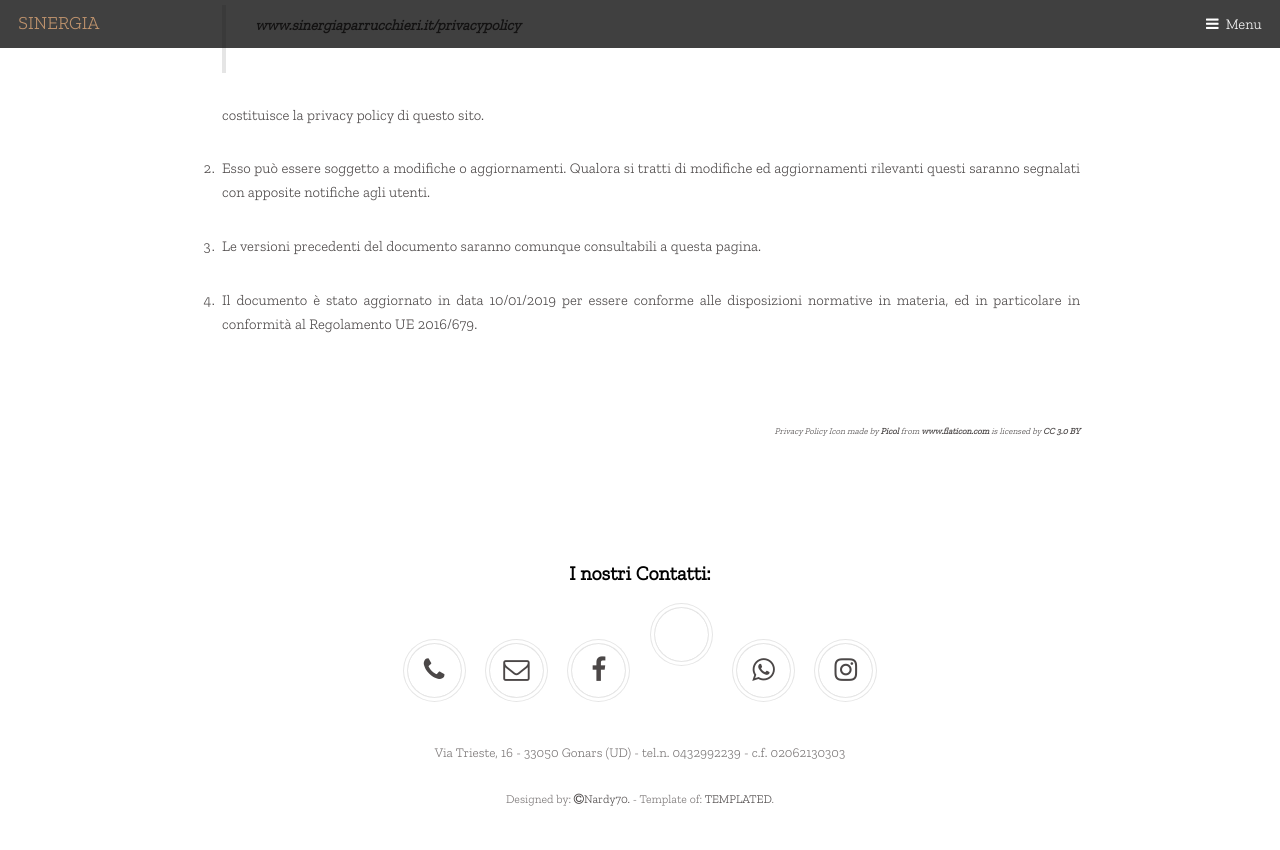
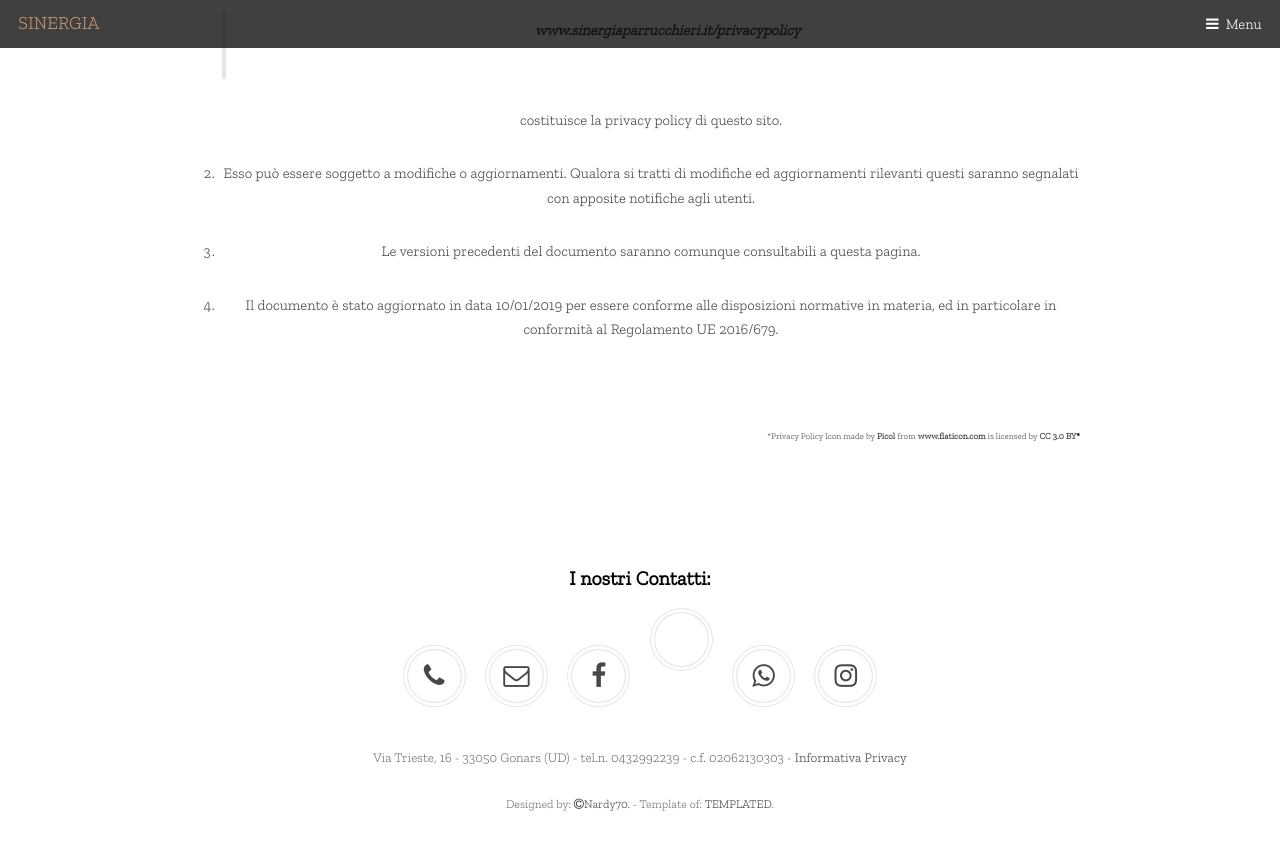
Before and after one commit to nardy70/sinergiaweb, a Jekyll site: the page built from privacypolicy.md, in a window 1280 px wide and 900 px high, scrolled down 7261 px. Shown: the top 850 px of the window. Built offline with Jekyll 4.4.1, drawn with Linux system fonts in a browser that asks for light colours; comment, search, counter and statistics services are not loaded; a style sheet for code colours, icons or effects is not loaded.

Commit message:
privacy footer

```diff
--- a/_includes/footer.html
+++ b/_includes/footer.html
@@ -10,7 +10,8 @@
 			<li><a href="https://api.whatsapp.com/send?phone=393894919110" target="_blank" class="fa fa-whatsapp"></a></li>
 			<li><a href="https://www.instagram.com/sinergiaparrucchieri" target="_blank" class="fa fa-instagram"></a></li>
 		</ul>
-		<p>Via Trieste, 16 - 33050 Gonars (UD) - tel.n. 0432992239 - c.f. 02062130303</p>
+		<p>Via Trieste, 16 - 33050 Gonars (UD) - tel.n. 0432992239 - c.f. 02062130303 - <a href="/privacypolicy">Informativa
+				Privacy</a></p>
 		<p class="copyright">Designed by: <a href="mailto://develop@sinergiaparrucchieri.it"
 				class="icon fa-copyright">Nardy70.</a> - Template of: <a href="https://templated.co"
 				target="_blank">TEMPLATED</a>.</p>
--- a/privacypolicy.md
+++ b/privacypolicy.md
@@ -22,13 +21,14 @@ sitemap:
 6. Se l'utente ha meno di 16 anni, ai sensi dell'art.8, c.1 regolamento UE 2016/679, dovrà legittimare il suo consenso attraverso l'autorizzazione dei genitori o di chi ne fa le veci.
 
 #### I - TRATTAMENTO DEI DATI
+
 {:.align-center}
 
 #### 1 - Titolare dei Dati
 
 1. Il titolare del trattamento è la persona fisica o giuridica, l'autorità pubblica, il servizio o altro organismo che, singolarmente o insieme ad altri, determina le finalità e i mezzi del trattamento di dati personali. Si occupa anche dei profili sulla sicurezza.
 
-2. Relativamente al presente sito web il titolare del trattamento è: Impresa Pelo Matto s.n.c. di Gerion Mariangela e Didone' Sabina, e per ogni chiarimento o esercizio dei diritti dell'utente potrà contattarlo al seguente indirizzo mail: **[info@sinergiaparrucchieri.it.](mailto://info@sinergiaparrucchieri.it){:target="_blank"}**
+2. Relativamente al presente sito web il titolare del trattamento è: Impresa Pelo Matto s.n.c. di Gerion Mariangela e Didone' Sabina, e per ogni chiarimento o esercizio dei diritti dell'utente potrà contattarlo al seguente indirizzo mail: **[info@sinergiaparrucchieri.it.](mailto://info@sinergiaparrucchieri.it){:target="\_blank"}**
 
 #### 2 - Responsabile del trattamento dati
 
@@ -43,6 +43,7 @@ sitemap:
 2. In caso di necessità, i dati connessi al servizio newsletter possono essere trattati dal responsabile del trattamento o soggetti da esso incaricati a tal fine presso la relativa sede.
 
 #### II - COOKIES
+
 {:.align-center}
 
 #### 1 - Tipo di Cookies
@@ -53,7 +54,7 @@ sitemap:
 
 3. I cookies non registrano alcuna informazione personale e gli eventuali dati identificabili non verranno memorizzati. Se si desidera, è possibile impedire il salvataggio di alcuni o tutti i cookie. Tuttavia, in questo caso l'utilizzo del sito e dei servizi offerti potrebbe risultarne compromesso. Per procedere senza modificare le opzioni relative ai cookies è sufficiente continuare con la navigazione.
 
-	Di seguito le tipologie di cookies di cui il sito fa uso:
+   Di seguito le tipologie di cookies di cui il sito fa uso:
 
 #### 2 - Cookies tecnici
 
@@ -94,17 +95,19 @@ sitemap:
 3. Si applicherà l'articolo 22 del Regolamento UE 2016/679 e l'articolo 122 del Codice in materia di protezione dei dati.
 
 #### III - DATI TRATTATI
+
 {:.align-center}
 
 #### 1 - Modalità trattamento dati
 
 1. Come tutti i siti web anche il presente sito fa uso di log files nei quali vengono conservate informazioni raccolte in maniera automatizzata durante le visite degli utenti. Le informazioni raccolte potrebbero essere le seguenti:
-  - indirizzo internet protocol (IP);
-  - tipo di browser e parametri del dispositivo usato per connettersi al sito;
-  - nome dell'internet service provider (ISP);
-  - data e orario di visita;
-  - pagina web di provenienza del visitatore (referral) e di uscita;
-  - eventualmente il numero di click.
+
+- indirizzo internet protocol (IP);
+- tipo di browser e parametri del dispositivo usato per connettersi al sito;
+- nome dell'internet service provider (ISP);
+- data e orario di visita;
+- pagina web di provenienza del visitatore (referral) e di uscita;
+- eventualmente il numero di click.
 
 2. Le suddette informazioni sono trattate in forma automatizzata e raccolte in forma esclusivamente aggregata al fine di verificare il corretto funzionamento del sito, e per motivi di sicurezza. Tali informazioni saranno trattate in base ai legittimi interessi del titolare.
 
@@ -118,7 +121,7 @@ sitemap:
 
 1. I dati raccolti dal sito durante il suo funzionamento sono utilizzati per finalità sopra indicate e per le seguenti finalità:
 
-  >richiesta dati per finalita' di marketing e/o tramite invio di newsletter e/o messaggi in formato elettronico per la comunicazione di eventuali offerte limitate e promozioni esclusive.
+> richiesta dati per finalita' di marketing e/o tramite invio di newsletter e/o messaggi in formato elettronico per la comunicazione di eventuali offerte limitate e promozioni esclusive.
 
 2. La conservazione dei dati sarà effettuata per il periodo strettamente necessario al raggiungimento della finalità sopra indicata e comunque non superiore a tali periodi.
 
@@ -135,35 +138,39 @@ sitemap:
 1. L'utente può gestire i cookie anche attraverso le impostazioni del suo browser. Tuttavia, cancellando i cookies dal browser potrebbe rimuovere le preferenze che ha impostato per il sito.
 
 2. Per ulteriori informazioni e supporto è possibile anche visitare la pagina di aiuto specifica del web browser che si sta utilizzando:
-  - **[Internet Explorer](http://windows.microsoft.com/en-us/windows-vista/block-or-allow-cookies){:target="_blank"}**
-  - **[Firefox](https://support.mozilla.org/en-us/kb/enable-and-disable-cookies-website-preferences){:target="_blank"}**
-  - **[Safari](http://www.apple.com/legal/privacy/it/){:target="_blank"}**
-  - **[Chrome](https://support.google.com/accounts/answer/61416?hl=it){:target="_blank"}**
-  - **[Opera](http://www.opera.com/help/tutorials/security/cookies/){:target="_blank"}**
+
+- **[Internet Explorer](http://windows.microsoft.com/en-us/windows-vista/block-or-allow-cookies){:target="\_blank"}**
+- **[Firefox](https://support.mozilla.org/en-us/kb/enable-and-disable-cookies-website-preferences){:target="\_blank"}**
+- **[Safari](http://www.apple.com/legal/privacy/it/){:target="\_blank"}**
+- **[Chrome](https://support.google.com/accounts/answer/61416?hl=it){:target="\_blank"}**
+- **[Opera](http://www.opera.com/help/tutorials/security/cookies/){:target="\_blank"}**
 
 #### 5 - Plugin Social Network
 
 1. Il presente sito incorpora anche plugin e/o bottoni per i social network, al fine di consentire una facile condivisione dei contenuti sui vostri social network preferiti. Tali plugin sono programmati in modo da non impostare alcun cookie all'accesso della pagina, per salvaguardare la privacy degli utenti. Eventualmente i cookie vengono impostati, se così previsto dai social network, solo quando l'utente fa effettivo e volontario uso del plugin. Si tenga presente che se l'utente naviga essendo loggato nel social network allora ha già acconsentito all'uso dei cookie veicolati tramite questo sito al momento dell'iscrizione al social network.
 
 2. La raccolta e l'uso delle informazioni ottenute a mezzo del plugin sono regolati dalle rispettive informative privacy dei social network, alle quali si prega di fare riferimento:
-  - **[Facebook](https://www.facebook.com/help/cookies){:target="_blank"}**
-  - **[Twitter](https://support.twitter.com/articles/20170519-uso-dei-cookie-e-di-altre-tecnologie-simili-da-parte-di-twitter){:target="_blank"}**
-  - **[Google+](http://www.google.com/policies/technologies/cookies){:target="_blank"}**
-  - **[Pinterest](https://about.pinterest.com/it/privacy-policy){:target="_blank"}**
-  - **[AddThis](http://www.addthis.com/privacy/privacy-policy){:target="_blank"}**
-  - **[Linkedin](https://www.linkedin.com/legal/cookie-policy){:target="_blank"}**
+
+- **[Facebook](https://www.facebook.com/help/cookies){:target="\_blank"}**
+- **[Twitter](https://support.twitter.com/articles/20170519-uso-dei-cookie-e-di-altre-tecnologie-simili-da-parte-di-twitter){:target="\_blank"}**
+- **[Google+](http://www.google.com/policies/technologies/cookies){:target="\_blank"}**
+- **[Pinterest](https://about.pinterest.com/it/privacy-policy){:target="\_blank"}**
+- **[AddThis](http://www.addthis.com/privacy/privacy-policy){:target="\_blank"}**
+- **[Linkedin](https://www.linkedin.com/legal/cookie-policy){:target="\_blank"}**
 
 #### IV - DIRITTI DELL'UTENTE
+
 {:.align-center}
 
 1. L'art. 13, c. 2 del Regolamento UE 2016/679 elenca i diritti dell'utente.
 
 2. Il sito "sinergiaparrucchieri.it" intende pertanto informare l'utente sull'esistenza:
-  - del diritto dell'interessato di chiedere al titolare l'accesso ai dati personali (art. 15 Regolamento UE), il loro aggiornamento (art. 7, co. 3, lett. a) D.Lgs. 196/2003), la rettifica (art. 16 Regolamento UE), l'integrazione (art. 7, co. 3, lett. a) D.Lgs. 196/2003) o la limitazione del trattamento che lo riguardino (art. 18 Regolamento UE) o di opporsi, per motivi legittimi, al loro trattamento (art. 21 Regolamento UE), oltre al diritto alla portabilità dei dati (art. 20 Regolamento UE);
-  - del diritto di chiedere la cancellazione (art. 17 Regolamento UE), la trasformazione in forma anonima o il blocco dei dati trattati in violazione di legge, compresi quelli di cui non è necessaria la conservazione in relazione agli scopi per i quali i dati sono stati raccolti o successivamente trattati (art. 7, co. 3, lett. b) D.Lgs. 196/2003);
-  - del diritto di ottenere l'attestazione che le operazioni di aggiornamento, rettificazione, integrazione dei dati, cancellazione, blocco dei dati, trasformazione sono state portate a conoscenza, anche per quanto riguarda il loro contenuto, di coloro ai quali i dati sono stati comunicati o diffusi, eccettuato il caso in cui tale adempimento si rivela impossibile o comporta un impiego di mezzi manifestamente sproporzionato rispetto al diritto tutelato (art. 7, co. 3, lett. c) D.lgs. 196/2003);
 
-3. Le richieste possono essere indirizzate al titolare del trattamento, senza formalità o, in alternativa, utilizzando il modello previsto dal Garante per la Protezione dei Dati Personali, o inviando una mail all'indirizzo: **[info@sinergiaparrucchieri.it.](mailto://info@sinergiaparrucchieri.it){:target="_blank"}**
+- del diritto dell'interessato di chiedere al titolare l'accesso ai dati personali (art. 15 Regolamento UE), il loro aggiornamento (art. 7, co. 3, lett. a) D.Lgs. 196/2003), la rettifica (art. 16 Regolamento UE), l'integrazione (art. 7, co. 3, lett. a) D.Lgs. 196/2003) o la limitazione del trattamento che lo riguardino (art. 18 Regolamento UE) o di opporsi, per motivi legittimi, al loro trattamento (art. 21 Regolamento UE), oltre al diritto alla portabilità dei dati (art. 20 Regolamento UE);
+- del diritto di chiedere la cancellazione (art. 17 Regolamento UE), la trasformazione in forma anonima o il blocco dei dati trattati in violazione di legge, compresi quelli di cui non è necessaria la conservazione in relazione agli scopi per i quali i dati sono stati raccolti o successivamente trattati (art. 7, co. 3, lett. b) D.Lgs. 196/2003);
+- del diritto di ottenere l'attestazione che le operazioni di aggiornamento, rettificazione, integrazione dei dati, cancellazione, blocco dei dati, trasformazione sono state portate a conoscenza, anche per quanto riguarda il loro contenuto, di coloro ai quali i dati sono stati comunicati o diffusi, eccettuato il caso in cui tale adempimento si rivela impossibile o comporta un impiego di mezzi manifestamente sproporzionato rispetto al diritto tutelato (art. 7, co. 3, lett. c) D.lgs. 196/2003);
+
+3. Le richieste possono essere indirizzate al titolare del trattamento, senza formalità o, in alternativa, utilizzando il modello previsto dal Garante per la Protezione dei Dati Personali, o inviando una mail all'indirizzo: **[info@sinergiaparrucchieri.it.](mailto://info@sinergiaparrucchieri.it){:target="\_blank"}**
 
 4. Qualora il trattamento sia basato sull'art. 6, paragrafo 1, lett. a) – consenso espresso all'utilizzo – oppure sull'art. 9, paragrafo 2 lett. a) – consenso espresso all'utilizzo di dati genetici, biometrici, relativi alla salute, che rivelino convinzioni religiose, o filosofiche o appartenenza sindacale, che rivelino l'origine razziale o etnica, le opinioni politiche – l'utente ha il diritto di revocare il consenso in qualsiasi momento senza pregiudicare la liceità del trattamento basata sul consenso prestato prima della revoca.
 
@@ -172,6 +179,7 @@ sitemap:
 6. Per una disamina più approfondita dei diritti che Le competono, si vedano gli artt. 15 e ss. del Regolamento UE 2016/679 e l'art. 7 del D.Lgs. 196/2003.
 
 #### V - TRASFERIMENTO DATI A PAESI EXTRA UE
+
 {:.align-center}
 
 1. Il presente sito potrebbe condividere alcuni dei dati raccolti con servizi localizzati al di fuori dell'area dell'Unione Europea. In particolare con Google, Facebook e Microsoft (LinkedIn) tramite i social plugin e il servizio di Google Analytics. Il trasferimento è autorizzato e strettamente regolato dall'articolo 45, comma 1 del Regolamento UE 2016/679, per cui non occorre ulteriore consenso. Le aziende sopra menzionate garantiscono la propria adesione al Privacy Shield.
@@ -179,6 +187,7 @@ sitemap:
 2. Non verranno mai trasferiti dati a Paesi terzi che non rispettino le condizioni previste dall'articolo 45 e ss, del Regolamento UE.
 
 #### VI - SICUREZZA DATI FORNITI
+
 {:.align-center}
 
 1. Il presente sito tratta i dati degli utenti in maniera lecita e corretta, adottando le opportune misure di sicurezza volte ad impedire accessi non autorizzati, divulgazione, modifica o distruzione non autorizzata dei dati. Il trattamento viene effettuato mediante strumenti informatici e/o telematici, con modalità organizzative e con logiche strettamente correlate alle finalità indicate.
@@ -186,13 +195,14 @@ sitemap:
 2. Oltre al titolare, in alcuni casi, potrebbero avere accesso ai dati categorie di incaricati coinvolti nell'organizzazione del sito (personale amministrativo, commerciale, marketing, legali, amministratori di sistema) ovvero soggetti esterni (come fornitori di servizi tecnici terzi, corrieri postali, hosting provider, società informatiche, agenzie di comunicazione).
 
 #### VII - MODIFICHE AL PRESENTE DOCUMENTO
+
 {:.align-center}
 
 1. Il presente documento, pubblicato all'indirizzo:
 
-	>**[www.sinergiaparrucchieri.it/privacypolicy](http://www.sinergiaparrucchieri.it/privacypolicy)**
+   > **[www.sinergiaparrucchieri.it/privacypolicy](http://www.sinergiaparrucchieri.it/privacypolicy)**
 
-	costituisce la privacy policy di questo sito.
+   costituisce la privacy policy di questo sito.
 
 2. Esso può essere soggetto a modifiche o aggiornamenti. Qualora si tratti di modifiche ed aggiornamenti rilevanti questi saranno segnalati con apposite notifiche agli utenti.
 
@@ -200,5 +210,5 @@ sitemap:
 
 4. Il documento è stato aggiornato in data 10/01/2019 per essere conforme alle disposizioni normative in materia, ed in particolare in conformità al Regolamento UE 2016/679.
 
-*Privacy Policy Icon made by **[Picol](https://www.flaticon.com/authors/picol){:target="_blank"}** from **[www.flaticon.com](https://www.flaticon.com/){:target="_blank"}** is licensed by **[CC 3.0 BY](http://creativecommons.org/licenses/by/3.0/){:target="_blank"}***
+\*Privacy Policy Icon made by **[Picol](https://www.flaticon.com/authors/picol){:target="\_blank"}** from **[www.flaticon.com](https://www.flaticon.com/){:target="\_blank"}** is licensed by **[CC 3.0 BY](http://creativecommons.org/licenses/by/3.0/){:target="\_blank"}\***
 {:.align-right .smallsize}
```
Also changed, not shown: other parts of privacypolicy.md (+2 -3 lines).
